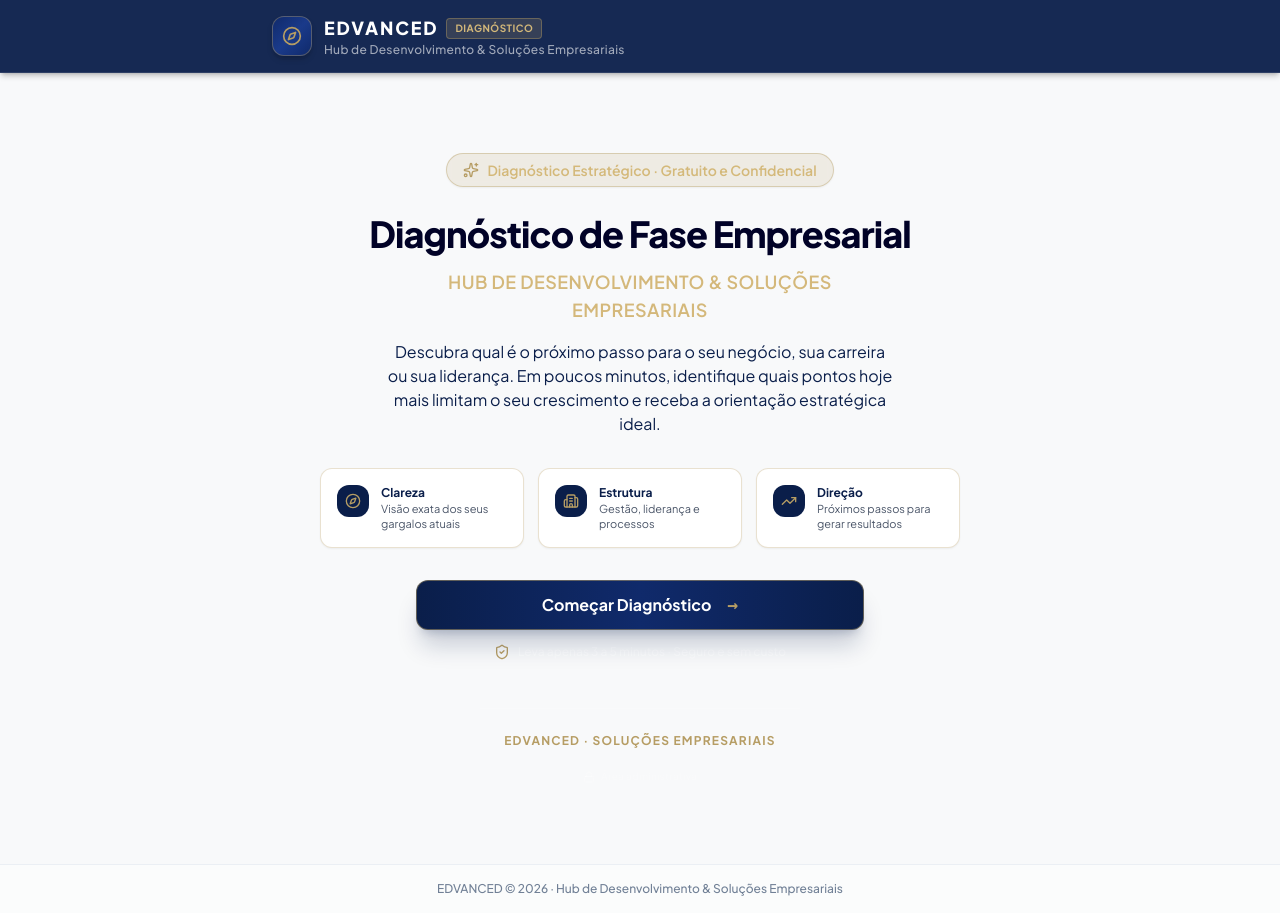
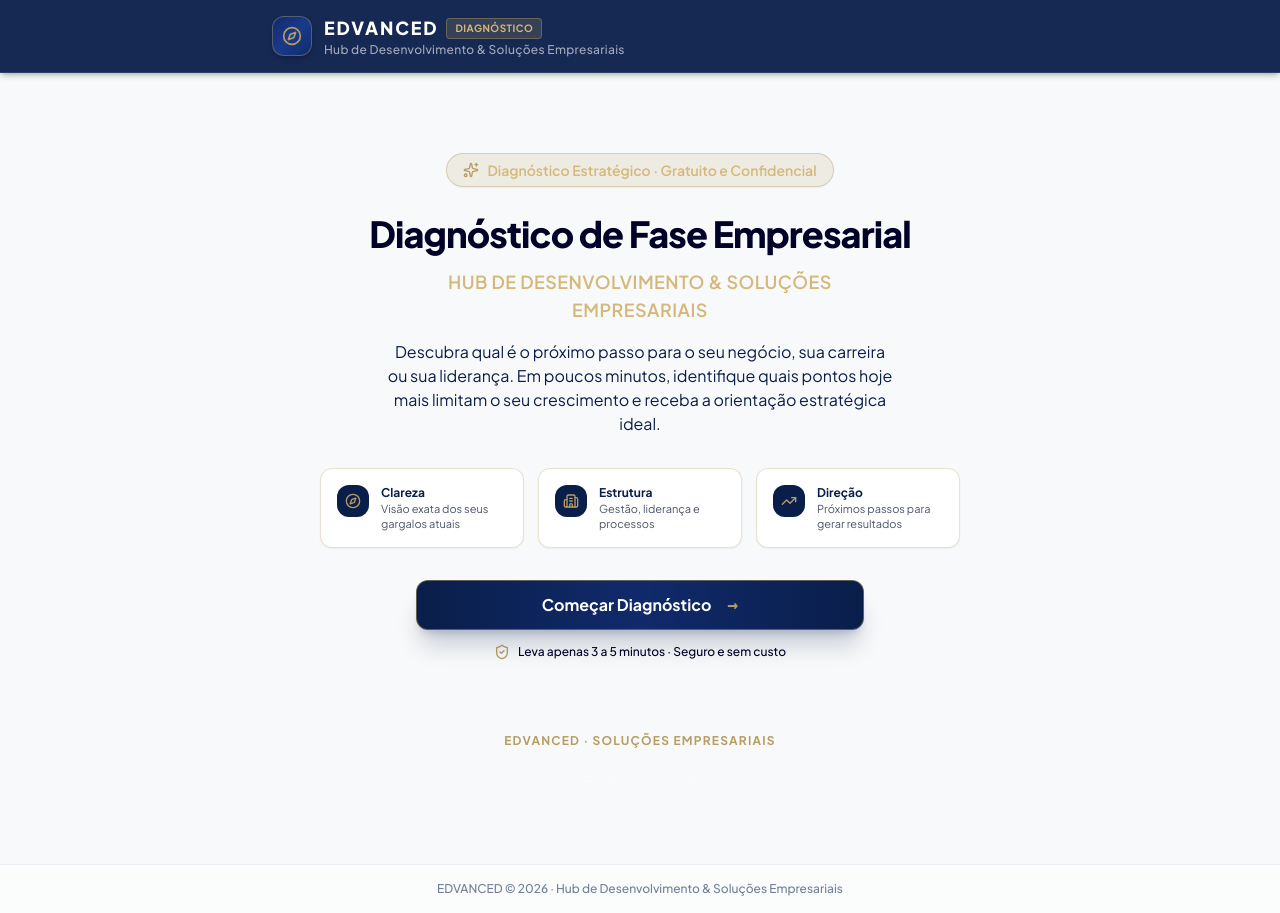
Before and after one commit to EdianeDalbosco/diagn-stico-de-fase-empresarial-n6lzr8y4o, a React (Vite) app: page / in a window 1280 px wide. Built offline with nearby package versions, Linux system fonts and the light colour scheme; what pocketbase would draw is missing.

Commit message:
Auto-commit after full sync (build simulation)

```diff
--- a/src/components/LandingView.tsx
+++ b/src/components/LandingView.tsx
@@ -83,7 +83,9 @@ export const LandingView: React.FC<LandingViewProps> = ({ onStart }) => {
 
         <div className="flex items-center justify-center gap-2 text-xs text-white/60 font-medium">
           <ShieldCheck className="w-4 h-4 text-[#B69D64]" />
-          <span>Leva apenas 3 a 5 minutos &middot; Seguro e sem custo</span>
+          <span className="text-[#020024]">
+            Leva apenas 3 a 5 minutos &middot; Seguro e sem custo
+          </span>
         </div>
       </div>
 
```
Also changed, not shown: .skip.config.json.
